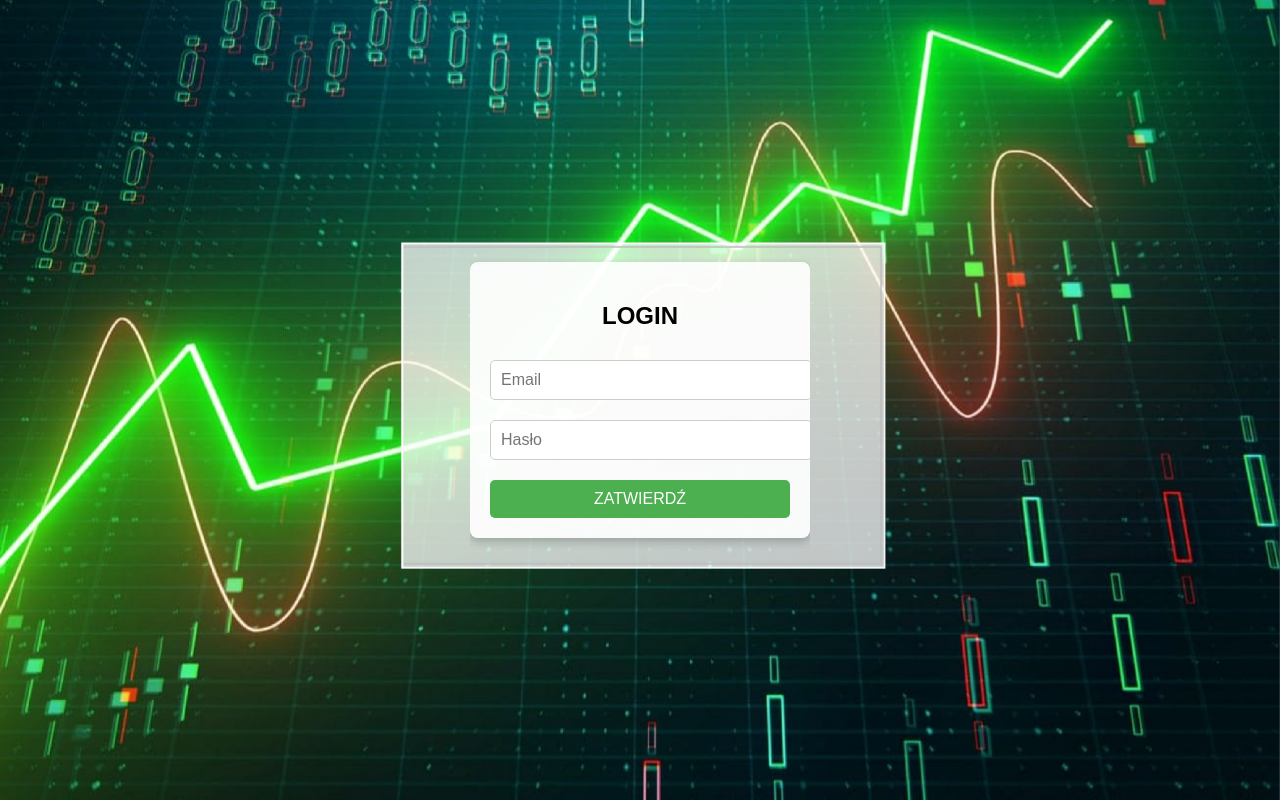
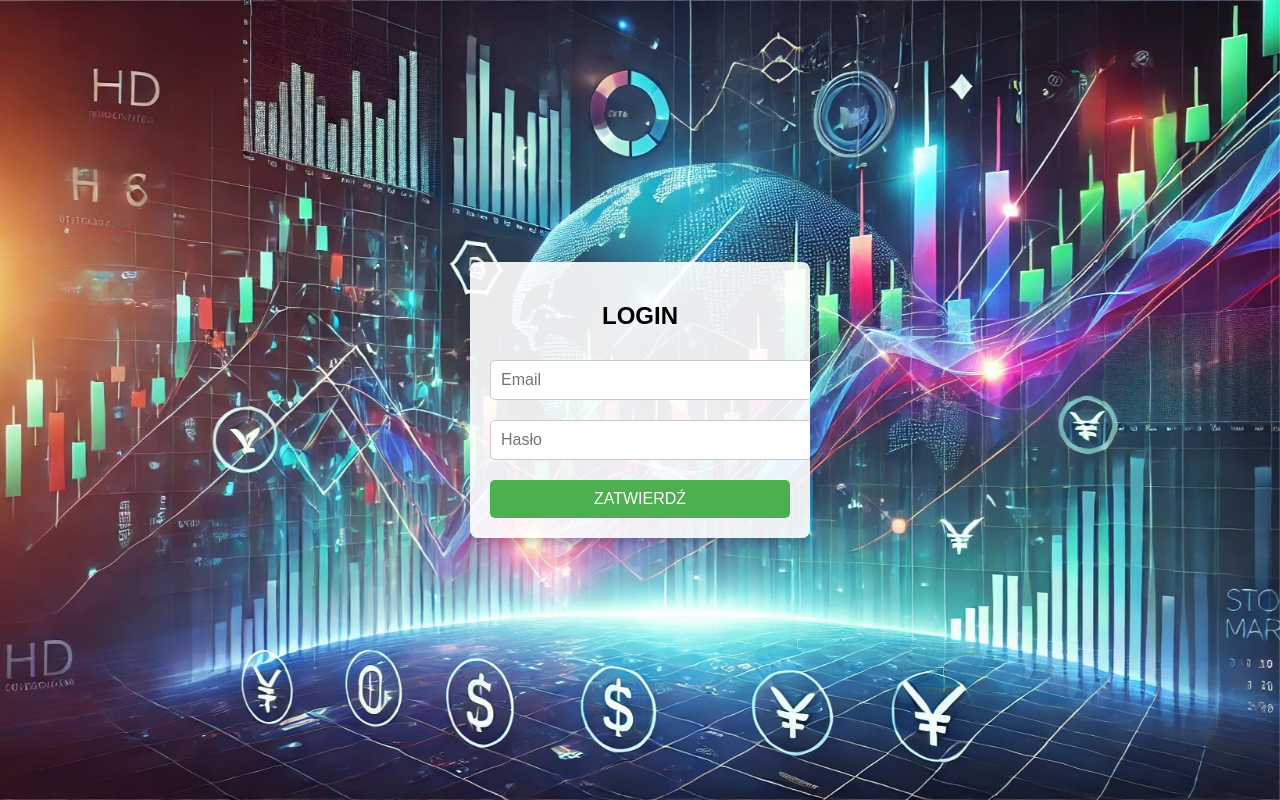
Before and after one commit to KonZioM/Projekcik, a PHP site: page / in a window 1280 px wide. Run offline with PHP 8.4, Linux system fonts and the light colour scheme.

Commit message:
deleted:    ekran logowania/elo.png 	new file:   ekran logowania/logowanie.jpg 	modified:   ekran logowania/styles.css

```diff
--- a/ekran logowania/styles.css
+++ b/ekran logowania/styles.css
@@ -14,7 +14,7 @@ body, html {
     left: 0;
     width: 100%;
     height: 100%;
-    background-image: url(elo.png); /* Upewnij się, że ścieżka jest poprawna */
+    background-image: url(logowanie.jpg); /* Upewnij się, że ścieżka jest poprawna */
     background-size: cover;
     background-position: center;
     z-index: -1;
```
Also changed, not shown: ekran logowania/elo.png (deleted), ekran logowania/logowanie.jpg (added).
